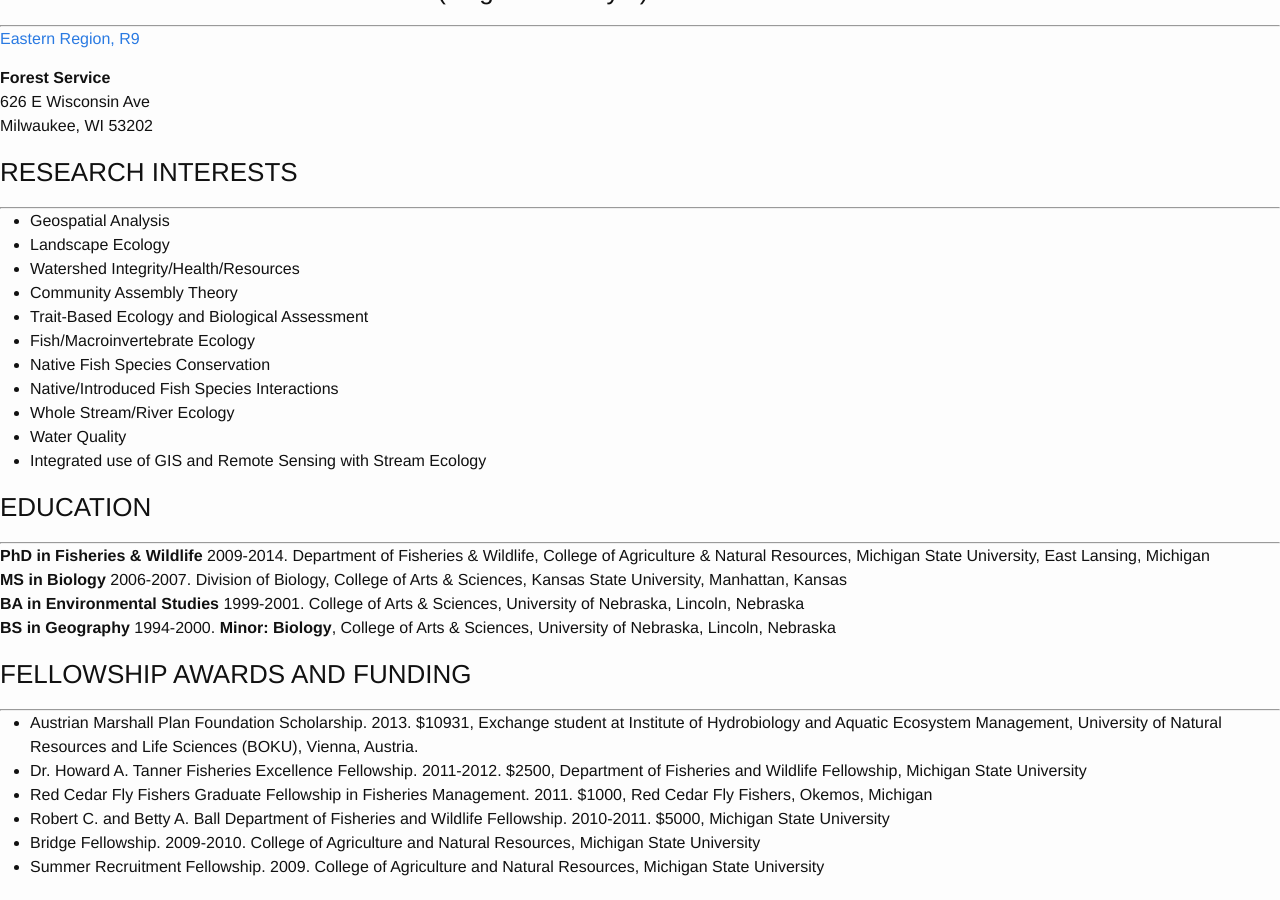
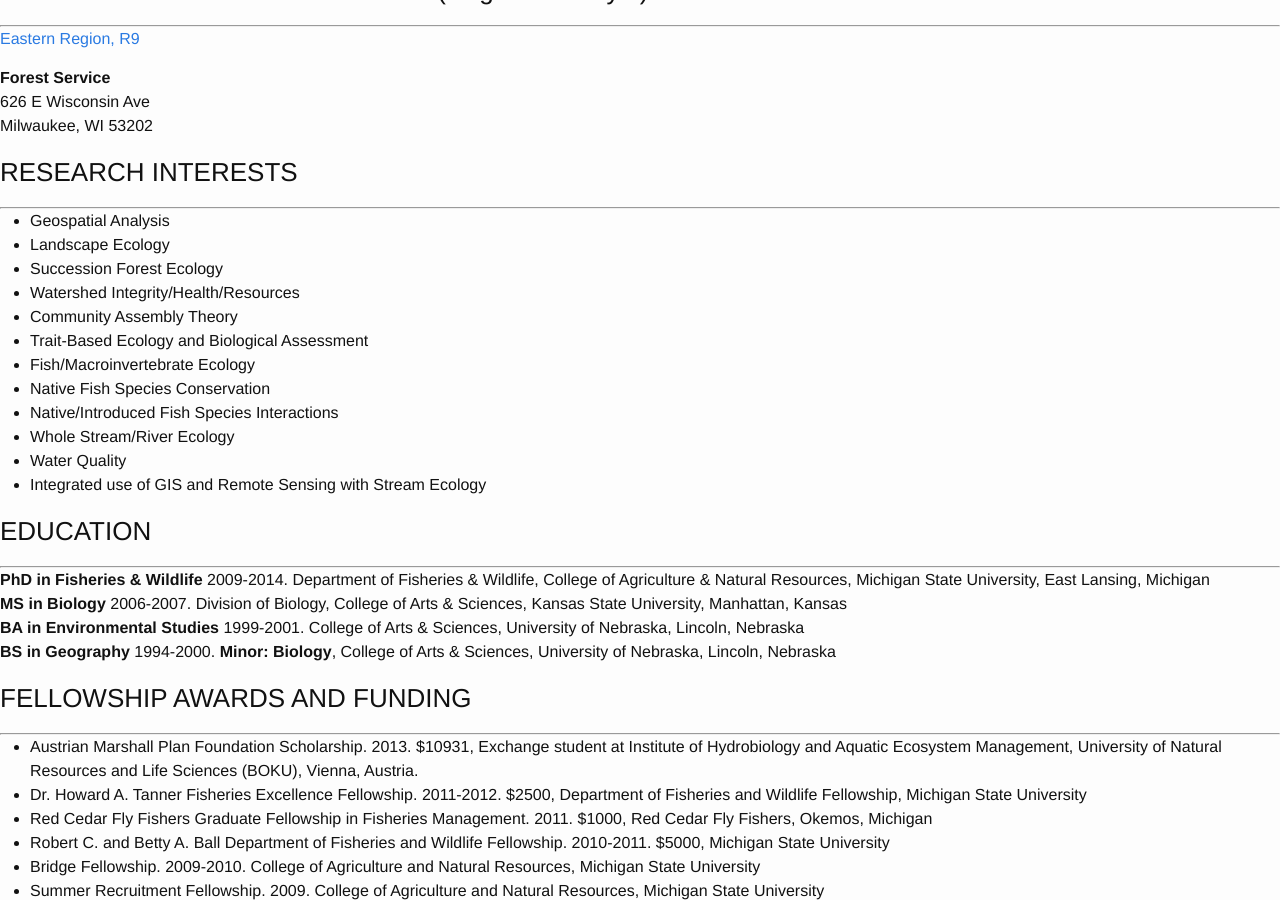
Before and after one commit to dthor/dthor.github.io, a Jekyll site: the page built from about/about.md, in a window 1280 px wide and 900 px high, scrolled down 594 px. Built offline with Jekyll 4.4.1, drawn with Linux system fonts in a browser that asks for light colours; nearby versions of some CDN libraries; some web fonts are replaced.

Commit message:
succession
succession

```diff
--- a/about/about.md
+++ b/about/about.md
@@ -24,6 +24,7 @@
 - - - -
 - Geospatial Analysis
 - Landscape Ecology
+- Succession Forest Ecology
 - Watershed Integrity/Health/Resources
 - Community Assembly Theory
 -	Trait-Based Ecology and Biological Assessment
```
